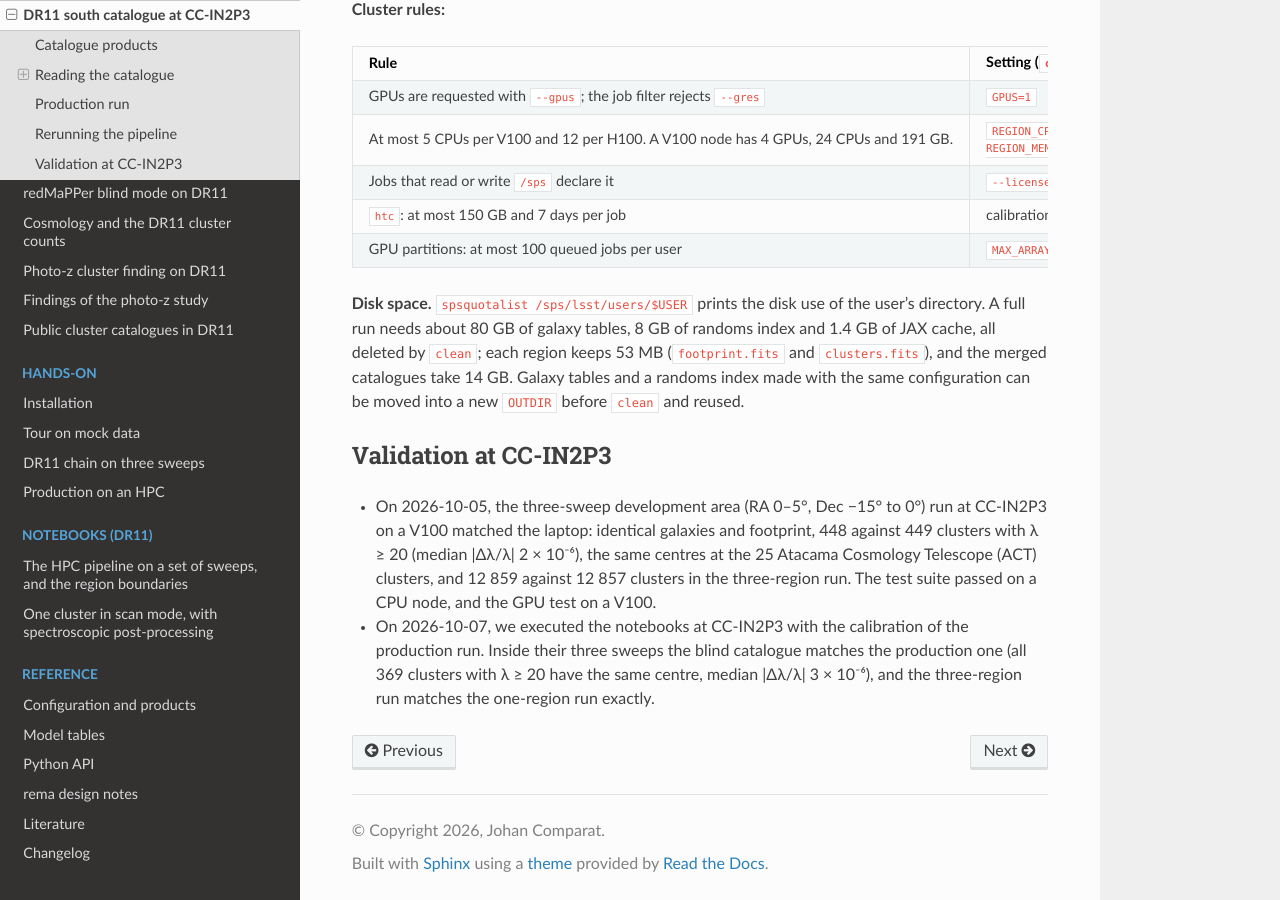
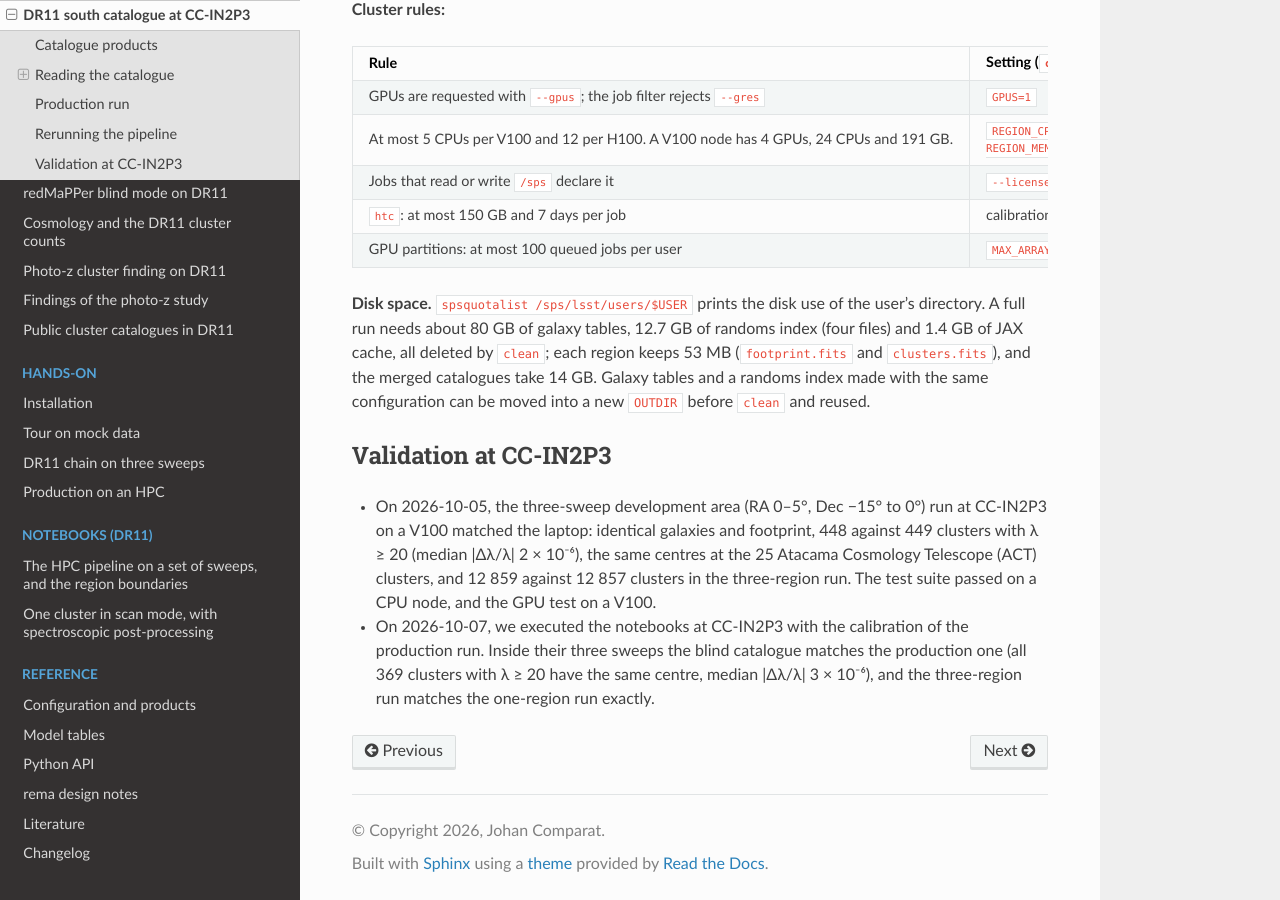
Before and after one commit to JohanComparat/rema-jax, a Sphinx documentation site: the page built from docs/ccin2p3.rst, in a window 1280 px wide and 900 px high, scrolled down 4563 px. Built offline with Sphinx 7.4.7 and the Read the Docs theme 3.1.0, drawn with Linux system fonts in a browser that asks for light colours; pages that are not in the unit, such as notebooks, are missing from menus; cross-references to code outside the pages are shown as plain code.

Commit message:
Docs: randoms index size measured at CC-IN2P3 (3.2 GB per DR11 randoms file, 12.7 GB for four)

```diff
--- a/docs/ccin2p3.rst
+++ b/docs/ccin2p3.rst
@@ -256,7 +256,8 @@ task with 5 CPUs and 45 GB, ``--licenses=sps`` on every job, ``MAX_ARRAY=90``, t
      - ``MAX_ARRAY=90``: each array task runs several regions in turn (``$OUTDIR/jobs/batches``)
 
 **Disk space.** ``spsquotalist /sps/lsst/users/$USER`` prints the disk use of the user's directory.
-A full run needs about 80 GB of galaxy tables, 8 GB of randoms index and 1.4 GB of JAX cache,
+A full run needs about 80 GB of galaxy tables, 12.7 GB of randoms index (four files) and 1.4 GB
+of JAX cache,
 all deleted by ``clean``; each region keeps 53 MB (``footprint.fits`` and ``clusters.fits``),
 and the merged catalogues take 14 GB.
 Galaxy tables and a randoms index made with the same configuration can be moved into a new
--- a/docs/hpc.rst
+++ b/docs/hpc.rst
@@ -285,7 +285,7 @@ The DR11 south production of rema 0.2.0 (:doc:`ccin2p3`) cost:
    * - randoms
      - 4
      - 16–24 GB each
-     - 92 GB / 8 GB
+     - 92 GB / 12.7 GB
    * - calib
      - 1
      - a few hours on 32 cores, 128 GB
```
Also changed, not shown: other parts of docs/hpc.rst (+1 -1 lines).
